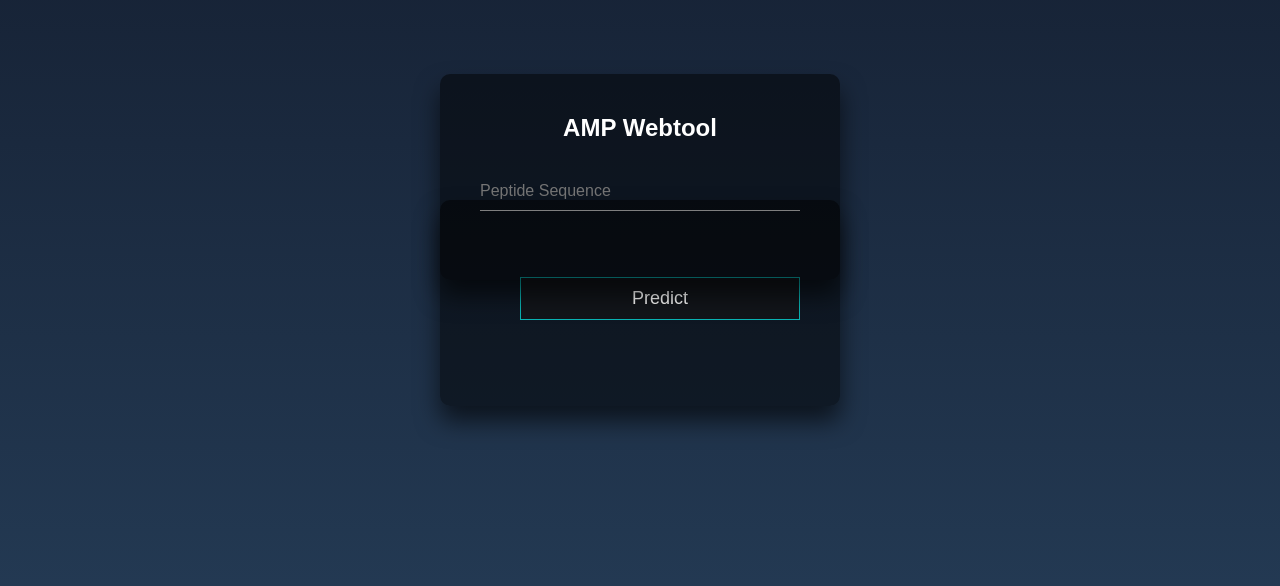
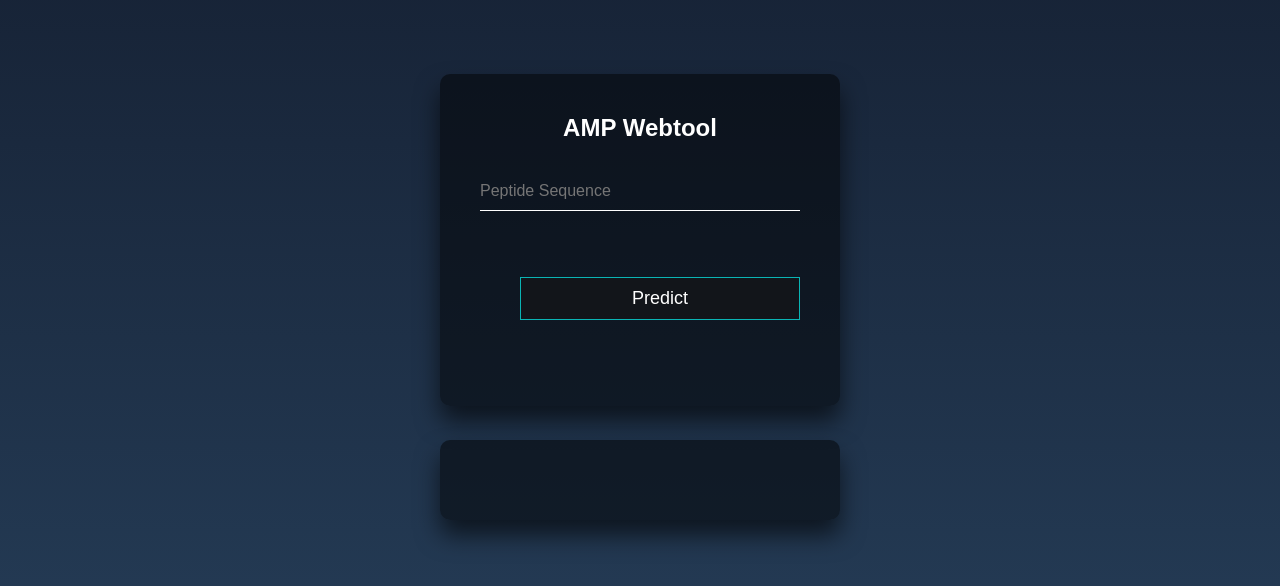
Before and after one commit to PVPN4799/AMP_WebTool, a Flask app: page / in a window 1280 px wide. Shown: the part 160-746 px from the top of the page. Run offline with Flask 2, Linux system fonts and the light colour scheme; parts of the project's set-up code (start-up, migrations or seed data) failed here and were passed over.

Commit message:
Modified app.py, pred-box in stylesheet

```diff
--- a/templates/index.html
+++ b/templates/index.html
@@ -11,6 +11,19 @@ body {
   padding:0;
   font-family: sans-serif;
   background: linear-gradient(#141e30, #243b55);
+}
+.pred-box {
+  position: absolute;
+  top: 80%;
+  left: 50%;
+  width: 400px;
+  padding: 40px;
+  color: #fff;
+  transform: translate(-50%, -50%);
+  background: rgba(0,0,0,.5);
+  box-sizing: border-box;
+  box-shadow: 0 15px 25px rgba(0,0,0,.6);
+  border-radius: 10px;
 }
 
 .login-box {
@@ -205,7 +218,7 @@ body {
  </div>
   <br>
   <br>
-<div class="login-box">
+<div class="pred-box">
 	{{prediction_text|safe}}
 </div>
 </html>
```
